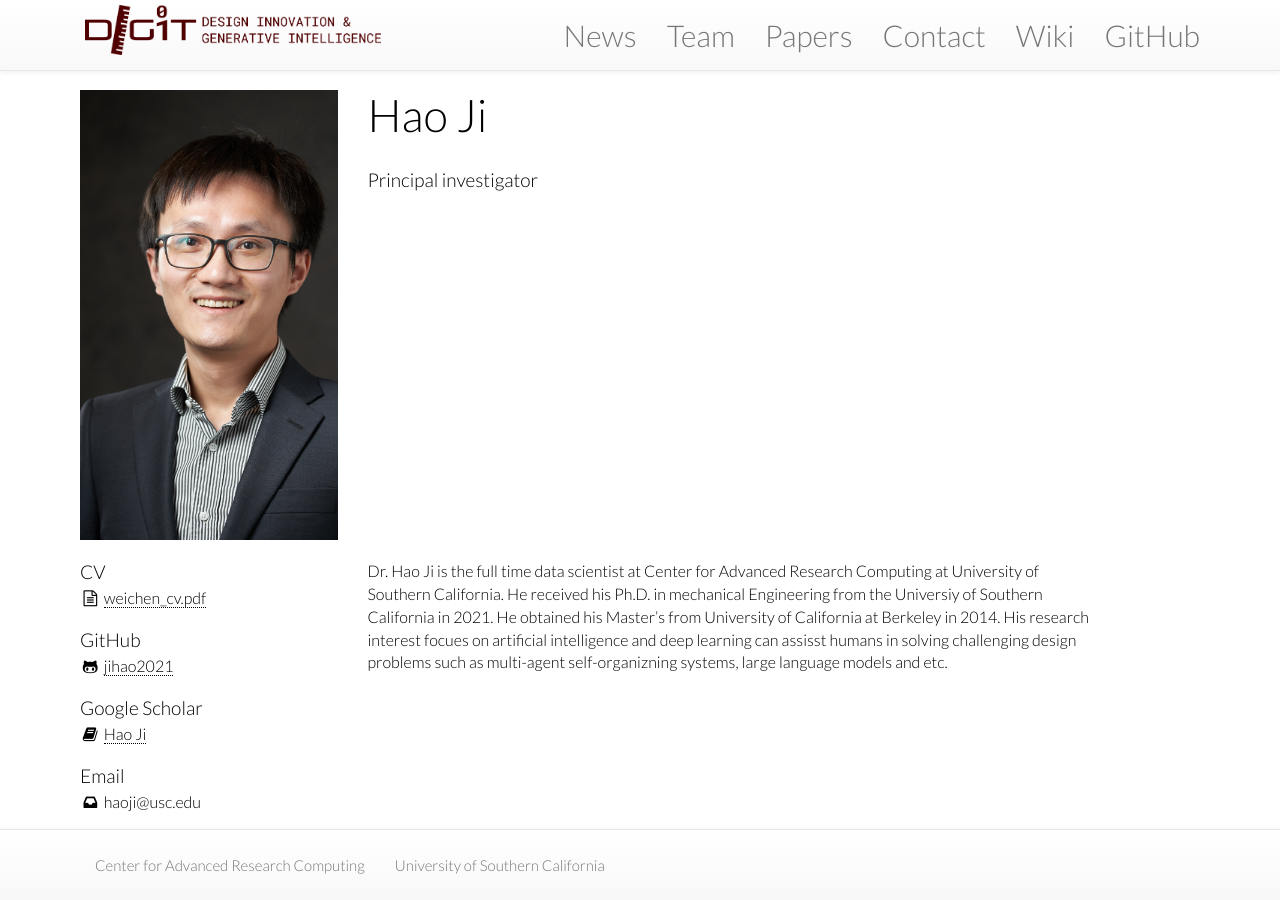
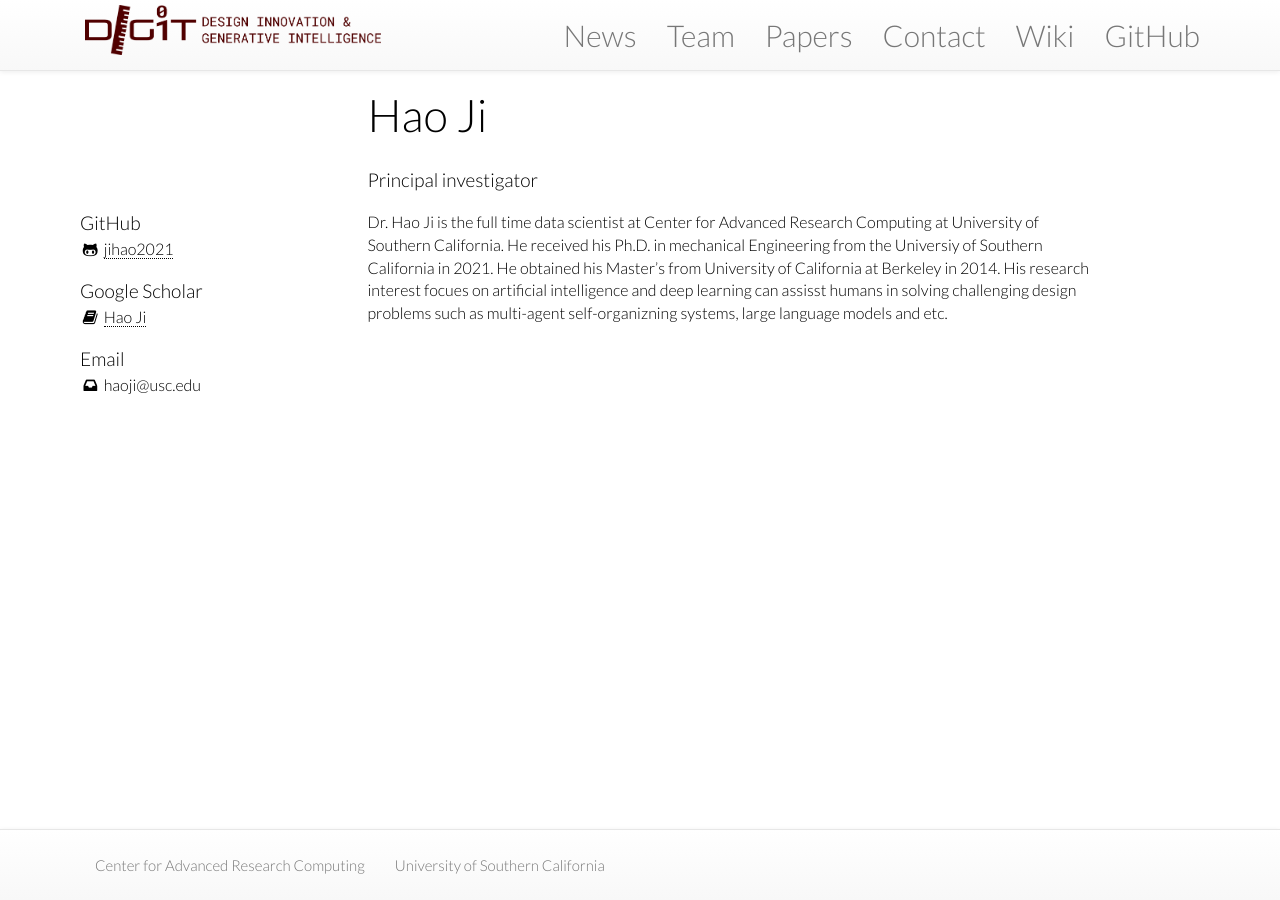
Before and after one commit to jihao2021/trojanbears, a Jekyll site: the page built from team/_posts/2023-08-01-hao-ji.md, in a window 1280 px wide. Built offline with Jekyll 4.4.1, drawn with Linux system fonts in a browser that asks for light colours; nearby versions of some CDN libraries.

Commit message:
Update and rename 2023-08-01-wei-chen.md to 2023-08-01-hao-ji.md

```diff
--- a/team/_posts/2023-08-01-wei-chen.md
+++ b/team/_posts/2023-08-01-hao-ji.md
@@ -7,8 +7,8 @@ handle: haoji
 email: haoji@usc.edu
 github: jihao2021
 scholar: UlTyOWMAAAAJ
-image: /assets/images/team/head_weichen.jpg
-cv: /assets/pdfs/weichen_cv.pdf
+#image: /assets/images/team/head_weichen.jpg
+#cv: /assets/pdfs/weichen_cv.pdf
 alum: false
 ---
 Dr. Hao Ji is the full time data scientist at Center for Advanced Research Computing at University of Southern California. He received his Ph.D. in mechanical Engineering from the Universiy of Southern California in 2021. He obtained his Master's from University of California at Berkeley in 2014.  His research interest focues on artificial intelligence and deep learning can assisst humans in solving challenging design problems such as multi-agent self-organizning systems, large language models and etc.
```
